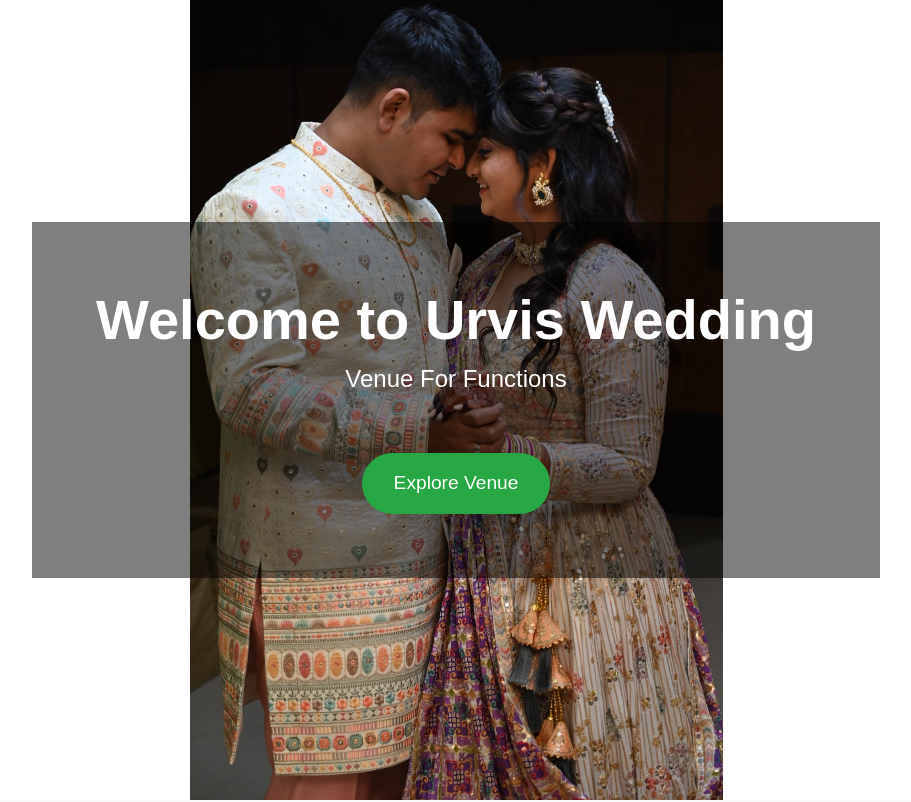
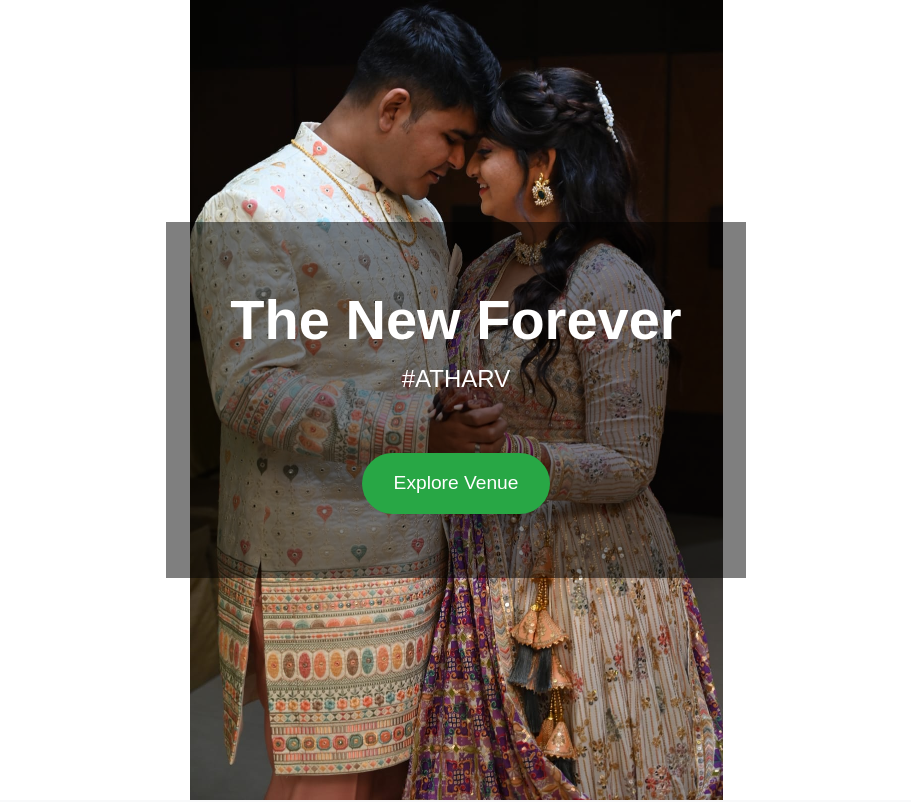
Before and after one commit to jay2004soni/weddinginvitation.github.io, a plain HTML site: page index.html in a window 1280 px wide. Shown: the top 802 px of the page, without its empty margins (184-1095 px from the left). Drawn offline with nearby package versions, Linux system fonts and the light colour scheme; a script that the page names is missing.

Commit message:
Update index.html

```diff
--- a/index.html
+++ b/index.html
@@ -13,8 +13,8 @@
     <!-- Hero Section (with Custom Background Image) -->
     <header class="hero d-flex justify-content-center align-items-center text-center">
         <div class="overlay">
-            <h1 class="display-4 text-white">Welcome to Urvis Wedding</h1>
-            <p class="lead text-white">Venue For Functions</p>
+            <h1 class="display-4 text-white">The New Forever</h1>
+            <p class="lead text-white">#ATHARV</p>
             <a href="#services" class="btn btn-primary mt-4">Explore Venue</a>
         </div>
     </header>
```
